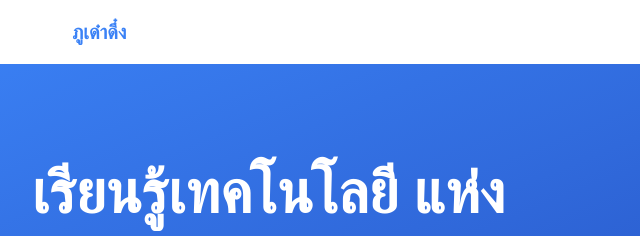
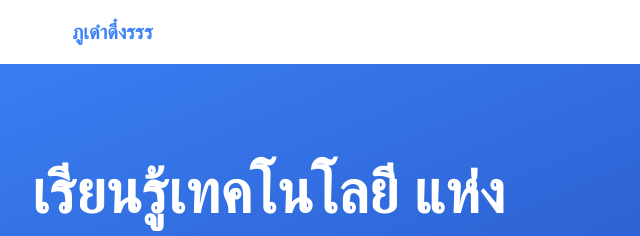
Before and after one commit to masterphurin/CWIE-DEMO, a website: page index.html in a window 1280 px wide. Shown: the top 236 px of the page, 0-640 px from the left. Drawn offline with nearby package versions, Linux system fonts and the light colour scheme.

Commit message:
าาาาา

```diff
--- a/index.html
+++ b/index.html
@@ -27,7 +27,7 @@
             <div class="flex justify-between items-center h-16">
                 <div class="flex items-center">
                     <img src="assets/images/logo.svg" alt="TechLearn Academy" class="h-8 w-8">
-                    <span class="ml-2 text-xl font-bold text-primary">ภูเด๋าดึ๋ง</span>
+                    <span class="ml-2 text-xl font-bold text-primary">ภูเด๋าดึ๋งรรร</span>
                 </div>
                 <div class="hidden md:flex space-x-8">
                     <a href="#home" class="nav-link text-gray-700 hover:text-primary">หน้าแรก</a>
```
